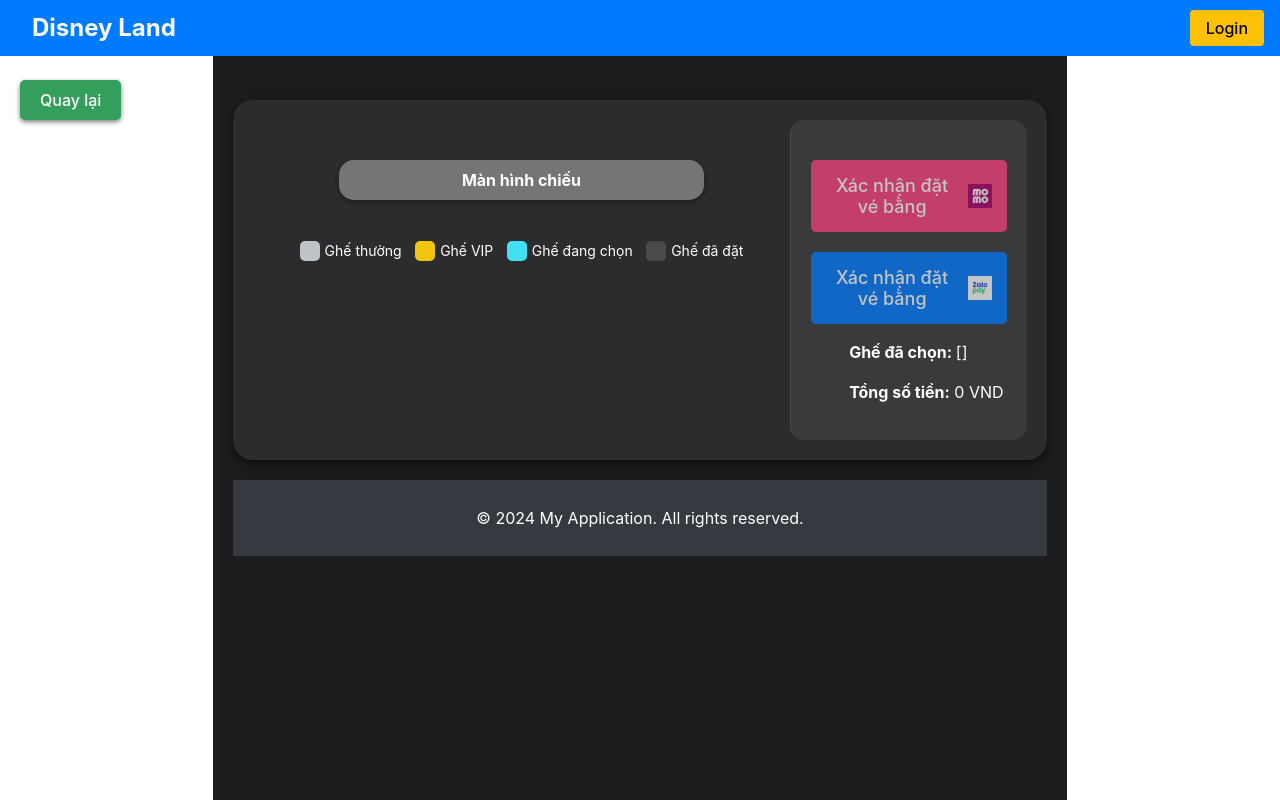
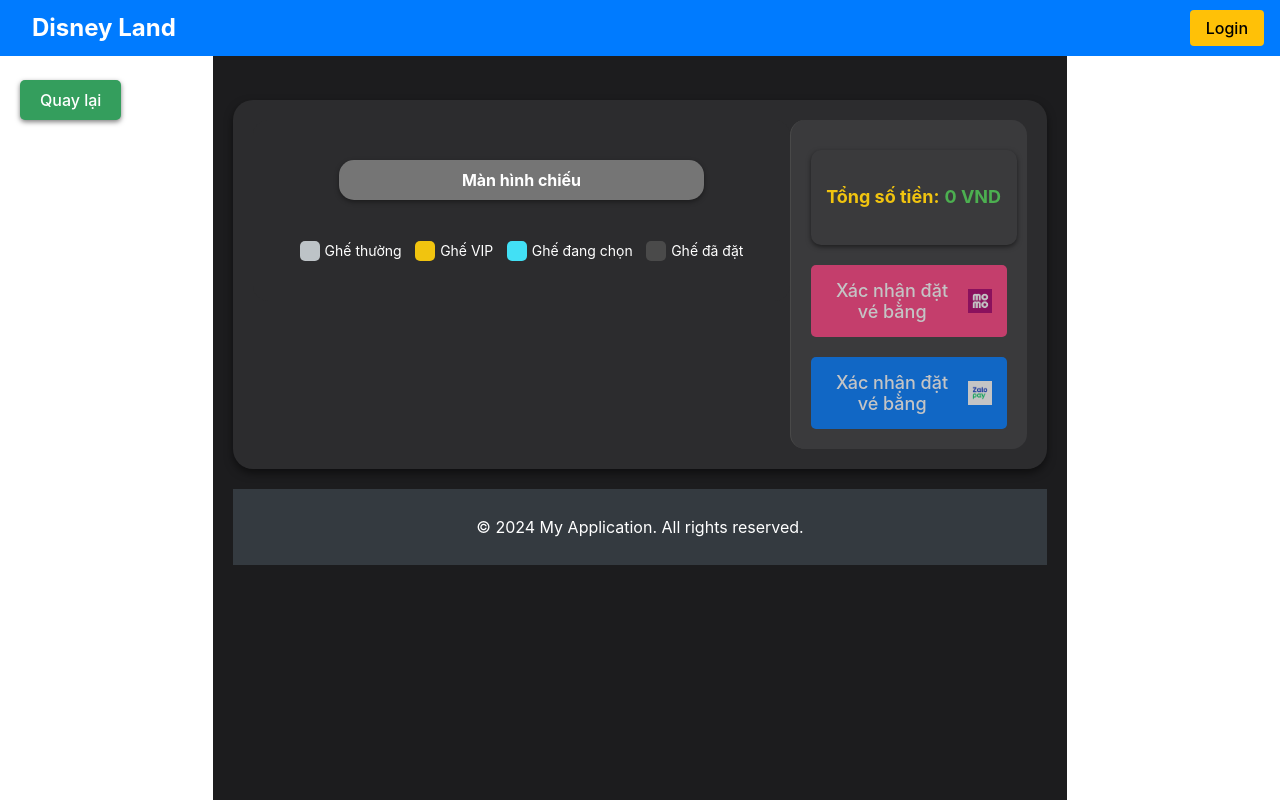
Before and after one commit to quochung2k3/Booking-Film, a React (Vite) app: page /user/booking/1 in a window 1280 px wide. Shown: the top 800 px of the page. Built offline with nearby package versions, Linux system fonts and the light colour scheme.

Commit message:
Cập nhật style cho SolveBooking

```diff
--- a/src/pages/SolveBooking.jsx
+++ b/src/pages/SolveBooking.jsx
@@ -293,6 +293,37 @@
     border-radius: 5px;
 `;
 
+const TotalPriceContainer = styled.div`
+    text-align: left;
+    margin: 10px 0;
+    padding: 15px;
+    width: 90%;
+    background-color: #3a3a3c;
+    border-radius: 10px;
+    box-shadow: 0 2px 5px rgba(0, 0, 0, 0.5);
+    color: #ffffff;
+    font-size: 18px;
+    line-height: 1.6;
+    display: flex;
+    flex-direction: column;
+    gap: 10px;
+    transition: all 0.3s ease;
+
+    strong {
+        color: #f1c40f;
+    }
+
+    .selected-seats {
+        color: #42e0f5;
+        font-weight: bold;
+    }
+    .total-amount {
+        color: #4caf50;
+        font-weight: bold;
+        font-size: 18px;
+    }
+`;
+
 const generateSeats = (bookedSeats) => {
     const rows = 'ABCDEFGHIJ'.split('');
     const seatsPerRow = 12;
@@ -305,7 +336,7 @@
             rowSeats.push({
                 seatId,
                 status: bookedSeats.includes(seatId) ? 'booked' : 'available',
-                price: row >= 'D' && row <= 'G' ? 100 : 50,
+                price: row >= 'D' && row <= 'G' ? 75000 : 50000,
                 type: row >= 'D' && row <= 'G' ? 'vip' : 'regular',
             });
         }
@@ -526,7 +557,6 @@
 
                                 ))}
                             </Row>
-
                         ))}
                     </SeatMap>
                     <Legend>
@@ -584,6 +614,11 @@
                             </DiscountWrapper>
                         </>
                     )}
+                    <TotalPriceContainer>
+                        <p>
+                            <strong>Tổng số tiền:</strong> <span className="total-amount">{totalPrice.toLocaleString()} VND</span>
+                        </p>
+                    </TotalPriceContainer>
                     <MoMoButton onClick={handlePaymentMoMo} disabled={isPaymentLoading || selectedSeats.length === 0}>
                         {isPaymentLoading ? 'Đang xử lý...' : 'Xác nhận đặt vé bằng'}
                         <img src="/images/momo.png" alt="MoMo" width="24" height="24" />
@@ -592,16 +627,6 @@
                         {isPaymentLoading ? 'Đang xử lý...' : 'Xác nhận đặt vé bằng'}
                         <img src="/images/zalopay.png" alt="ZaloPay" width="24" height="24" />
                     </ZaloButton>
-
-                    <div style={{ textAlign: "left", margin: "6px", width: "100%", paddingLeft: "2rem" }}>
-                        <p>
-                            <strong>Ghế đã chọn: </strong>
-                            {selectedSeats.length > 0 ? selectedSeats.join(", ") : "[]"}
-                        </p>
-                        <p>
-                            <strong>Tổng số tiền:</strong> {totalPrice.toLocaleString()} VND
-                        </p>
-                    </div>
                 </DetailsContainer>
             </BodyWrapper>
             <Footer />
```
